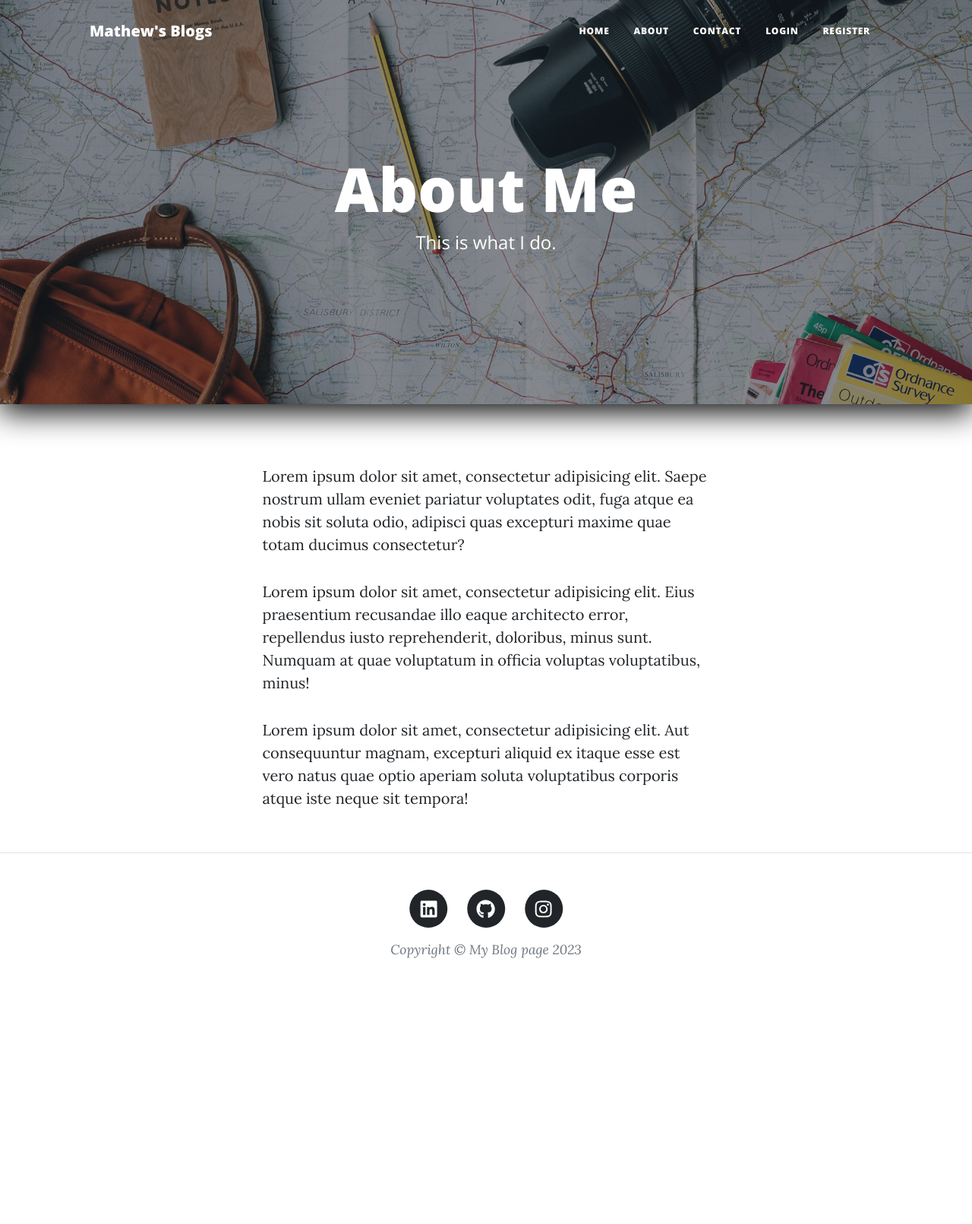
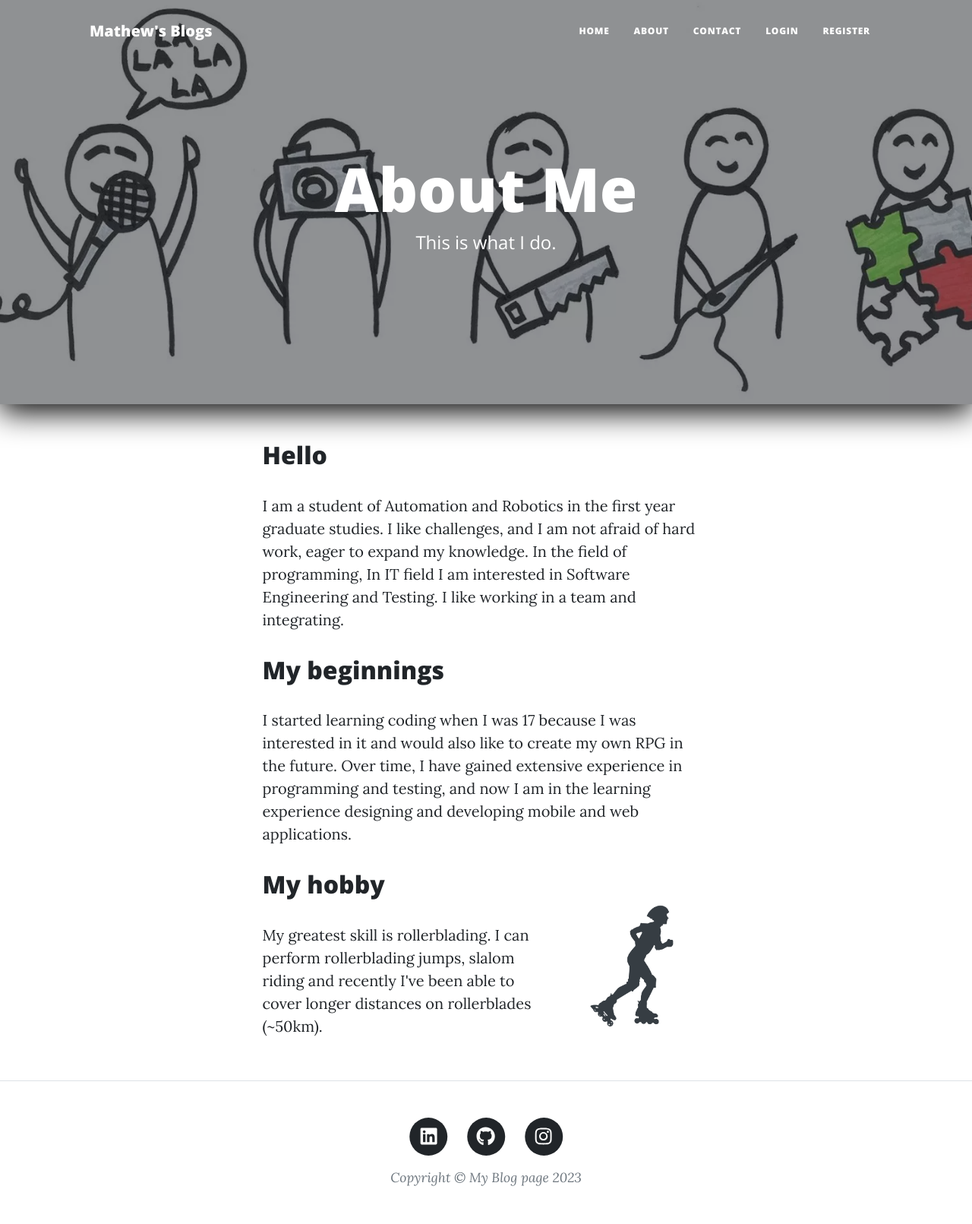
Before and after one commit to Wolanin00/My_First_Blog, a Flask app: page /about in a window 1280 px wide. Shown: the whole page at 76% size. Before the commit the page ends 1261 px from the top, so only its background shows below. Run offline with Flask 3, Linux system fonts and the light colour scheme; some libraries are stand-ins or nearby versions.

Commit message:
update about me page

```diff
--- a/templates/about.html
+++ b/templates/about.html
@@ -1,7 +1,7 @@
 {% include "header.html" %}
 
         <!-- Page Header-->
-        <header class="masthead" style="background-image: url('../static/assets/img/about-bg.jpg')">
+        <header class="masthead" style="background-image: url('../static/assets/img/hobby.jpg')">
             <div class="container position-relative px-4 px-lg-5">
                 <div class="row gx-4 gx-lg-5 justify-content-center">
                     <div class="col-md-10 col-lg-8 col-xl-7">
@@ -18,9 +18,19 @@
             <div class="container px-4 px-lg-5">
                 <div class="row gx-4 gx-lg-5 justify-content-center">
                     <div class="col-md-10 col-lg-8 col-xl-7">
-                        <p>Lorem ipsum dolor sit amet, consectetur adipisicing elit. Saepe nostrum ullam eveniet pariatur voluptates odit, fuga atque ea nobis sit soluta odio, adipisci quas excepturi maxime quae totam ducimus consectetur?</p>
-                        <p>Lorem ipsum dolor sit amet, consectetur adipisicing elit. Eius praesentium recusandae illo eaque architecto error, repellendus iusto reprehenderit, doloribus, minus sunt. Numquam at quae voluptatum in officia voluptas voluptatibus, minus!</p>
-                        <p>Lorem ipsum dolor sit amet, consectetur adipisicing elit. Aut consequuntur magnam, excepturi aliquid ex itaque esse est vero natus quae optio aperiam soluta voluptatibus corporis atque iste neque sit tempora!</p>
+                        <p class="h2">Hello</p>
+                        <p>I am a student of Automation and Robotics in the first year graduate studies. I like challenges, and I am not afraid of hard work, eager to expand my knowledge. In the field of programming, In IT field I am interested in Software Engineering and Testing. I like working in a team and integrating.</p>
+                        <p class="h2">My beginnings</p>
+                        <p>I started learning coding when I was 17 because I was interested in it and would also like to create my own RPG in the future. Over time, I have gained extensive experience in programming and testing, and now I am in the learning experience designing and developing mobile and web applications.</p>
+                        <div class="row">
+                            <div class="col-8">
+                                <p class="h2">My hobby</p>
+                                <p>My greatest skill is rollerblading. I can perform rollerblading jumps, slalom riding and recently I've been able to cover longer distances on rollerblades (~50km).</p>
+                            </div>
+                            <div class="col-4 align-items-center justify-content-center d-flex">
+                                <img class="img-fluid" src="../static/assets/img/roller-skates.png" alt="roller-skates-img" draggable="true">
+                            </div>
+                        </div>
                     </div>
                 </div>
             </div>
```
